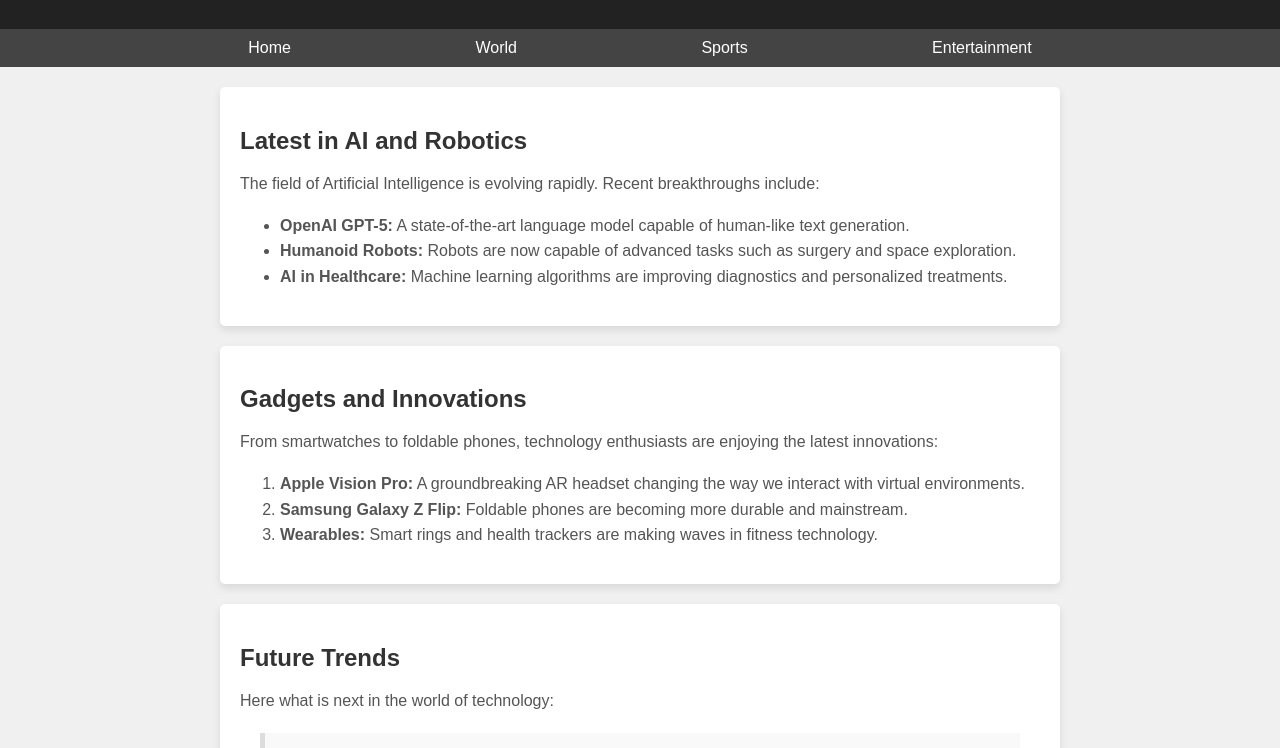
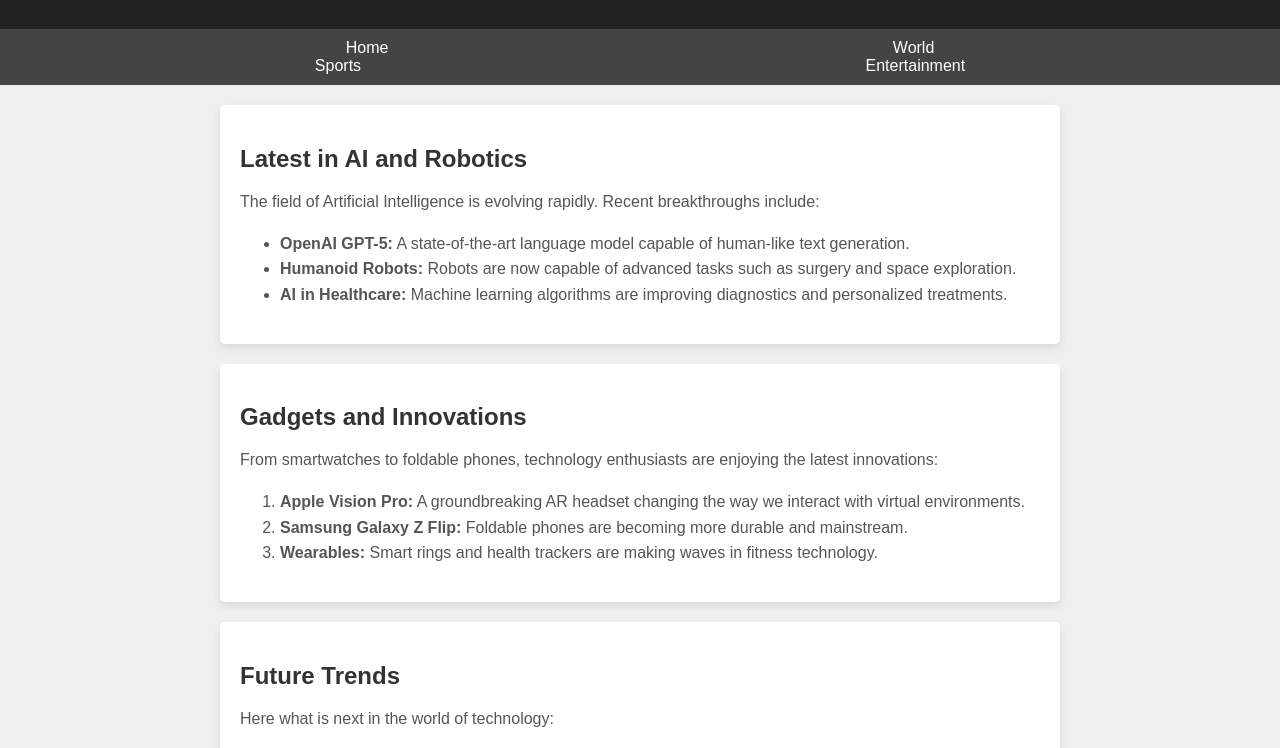
Before and after one commit to dar2004-hub/News-Section, a plain HTML site: page technology.html in a window 1280 px wide. Shown: the part 101-849 px from the top of the page. Drawn offline with Linux system fonts and the light colour scheme.

Commit message:
Update technology.css

```diff
--- a/technology.css
+++ b/technology.css
@@ -51,8 +51,8 @@
 nav a {
     color: white;
     text-decoration: none;
-    margin: 0 10px;
-    padding: 5px 80px;
+    margin: 0 150px;
+    padding: 5px 100px;
 }
 
 nav a:hover {
```
